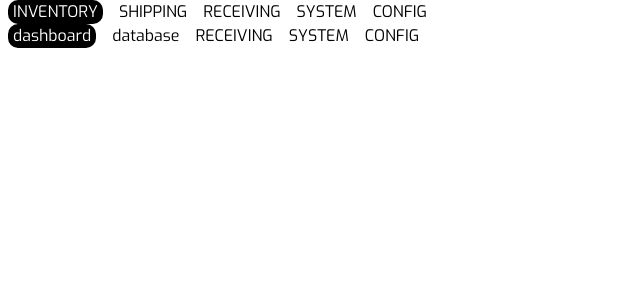
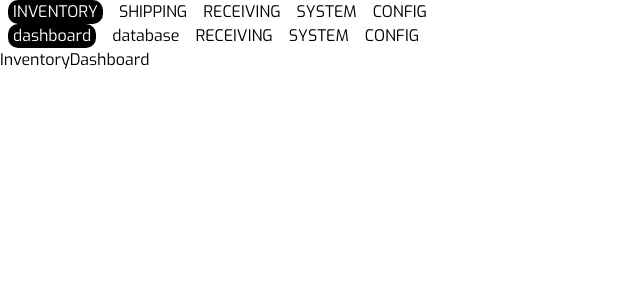
Before and after one commit to infiniteoo/wms, a Next.js app: page / in a window 1280 px wide. Shown: the top 300 px of the page, without its empty margins (0-640 px from the left). Built offline with nearby package versions, Linux system fonts and the light colour scheme; no server answers.

Commit message:
frustrated

```diff
--- a/components/inventory/Inventory.jsx
+++ b/components/inventory/Inventory.jsx
@@ -2,6 +2,7 @@
 import { useState } from "react";
 import "./Inventory.css"; // Import your CSS file for custom styling
 import DisplayInventory from "./DisplayInventory";
+import InventoryDashboard from "./InventoryDashboard";
 
 const Inventory = ({}) => {
   const [activeTab, setActiveTab] = useState("dashboard");
@@ -13,7 +14,7 @@ const Inventory = ({}) => {
   const renderTabContent = () => {
     switch (activeTab) {
       case "dashboard":
-        return null;
+        return <InventoryDashboard />;
       case "database":
         return <DisplayInventory />;
       case "tab3":
--- a/package.json
+++ b/package.json
@@ -13,6 +13,7 @@
     "@react-icons/all-files": "^4.1.0",
     "@supabase/auth-helpers-nextjs": "^0.8.1",
     "@supabase/supabase-js": "^2.38.1",
+    "chart.js": "^4.4.0",
     "next": "13.5.5",
     "react": "^18",
     "react-dom": "^18"
```
Also changed, not shown: 1 other file (tests, documents, lock files or other folders).
